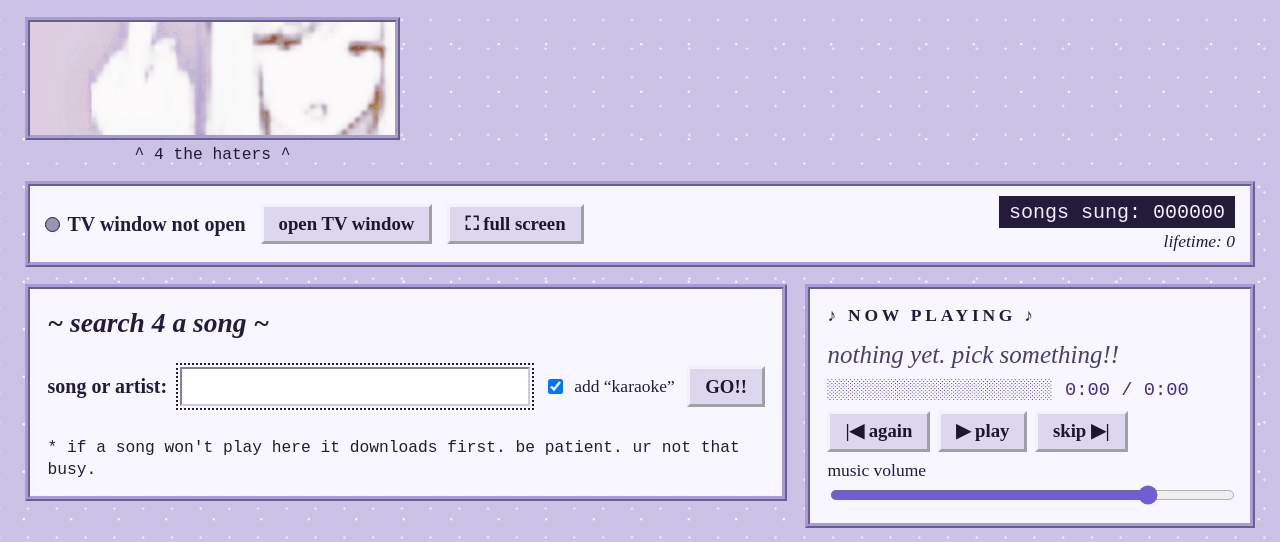
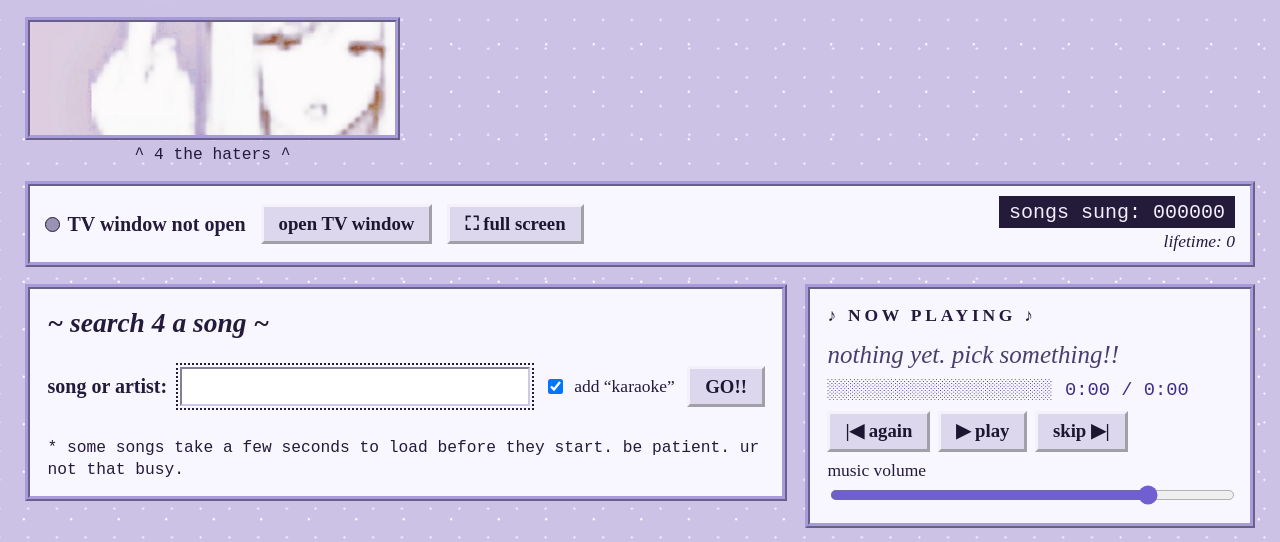
Before and after one commit to angelscrydata/angel-hours-karaoke, a plain HTML site: page static/index.html in a window 1280 px wide. Shown: the part 217-759 px from the top of the page. Drawn offline with Linux system fonts and the light colour scheme; no server answers; a web font is replaced by a local one.

Commit message:
Reword the search panel's loading note
Co-Authored-By: Claude Opus 5.5 <noreply@anthropic.com>

```diff
--- a/static/index.html
+++ b/static/index.html
@@ -53,7 +53,7 @@
           <tbody id="results"></tbody>
         </table>
       </div>
-      <p class="note">* if a song won't play here it downloads first. be patient. ur not that busy.</p>
+      <p class="note">* some songs take a few seconds to load before they start. be patient. ur not that busy.</p>
     </section>
 
     <aside class="side">
```
